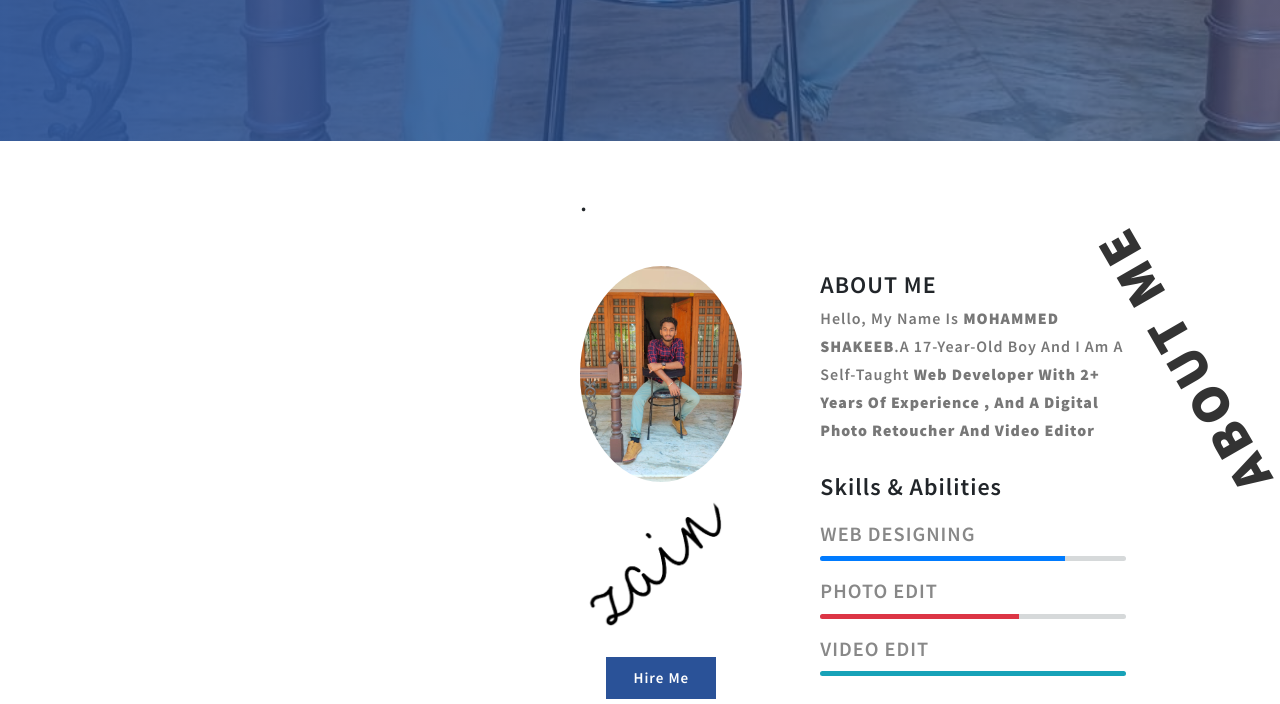
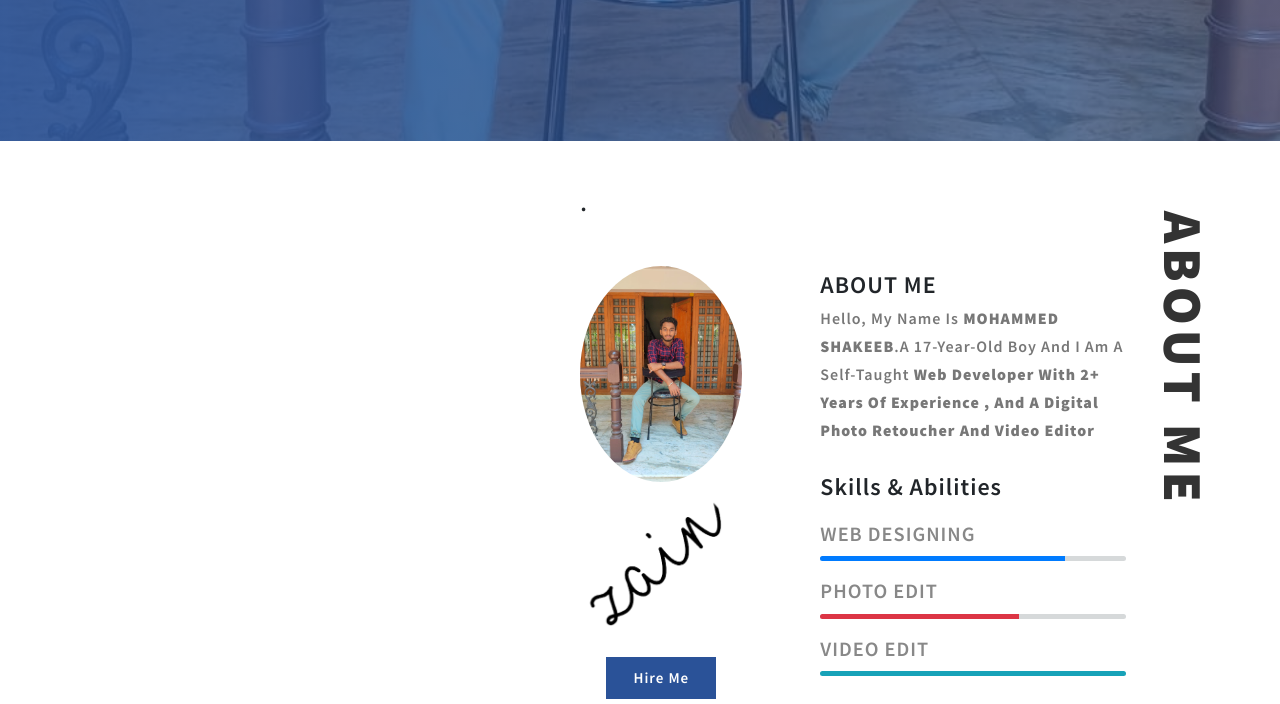
Before and after one commit to shakeebpkp/shakeeb-static-website, a plain HTML site: page index.html in a window 1280 px wide. Shown: the part 644-1348 px from the top of the page. Drawn offline with Linux system fonts and the light colour scheme.

Commit message:
Update style.css

```diff
--- a/css/style.css
+++ b/css/style.css
@@ -303,7 +303,7 @@ h3.position {
     font-size: 60px;
     font-weight: 800;
     letter-spacing: 5px;
-    transform: rotate(600deg);
+    transform: rotate(90deg);
     right: -2%;
     top: 30%;
     color: #333;
```
